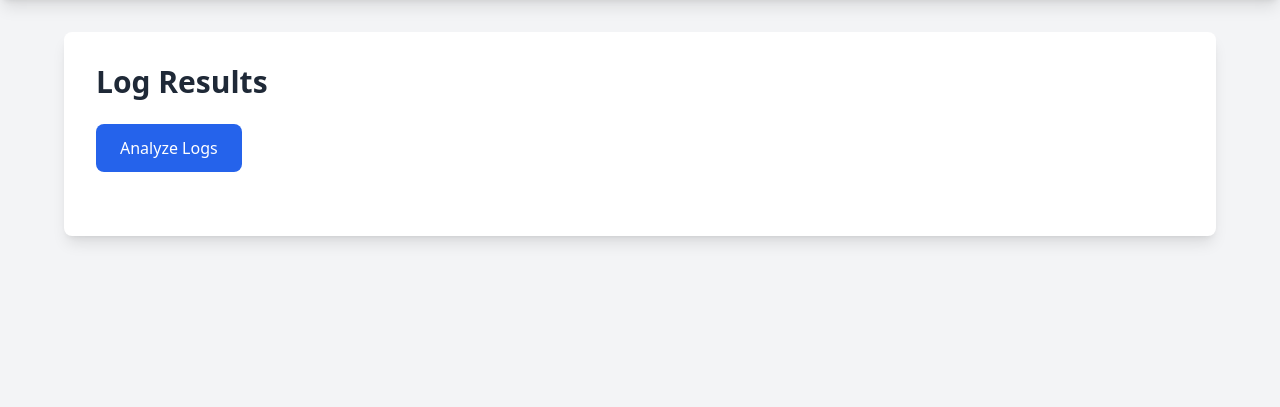
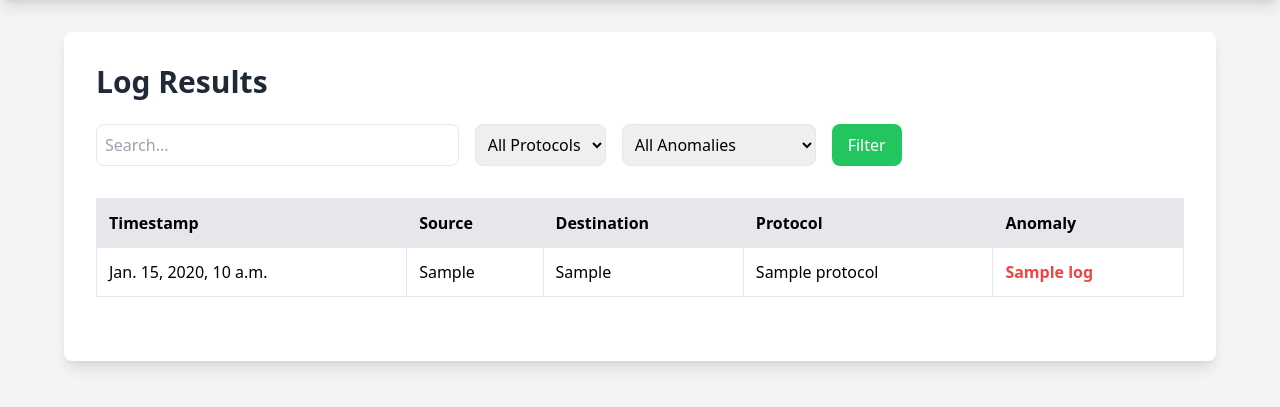
Before and after one commit to laxmanhem/P.N.M.S, a Django app: template templates/monitor/log_analysis.html in a window 1280 px wide. Shown: the part 84-491 px from the top of the page. Run offline with Django 5.2, Linux system fonts and the light colour scheme; the template is opened without the code that fills it: most values are stand-ins (such as "Sample title", 1, 10 or a date in 2020); data that the repository does not hold is empty; some libraries are stand-ins or nearby versions.

Commit message:
feat: all logs and anomaly logs with detail filtering

```diff
--- a/monitor/sniffer.py
+++ b/monitor/sniffer.py
@@ -129,7 +129,7 @@ def packet_handler(packet):
                 bandwidth=matrices['bandwidth'],
                 uplink_bandwidth=matrices['uplink_bandwidth'],
                 downlink_bandwidth=matrices['downlink_bandwidth'],
-                anomaly_type='Normal'
+                anomaly_type='normal'
             )
 
         # print(
--- a/templates/monitor/log_analysis.html
+++ b/templates/monitor/log_analysis.html
@@ -26,47 +26,66 @@
         <section class="mb-8">
             <h2 class="text-3xl font-bold text-gray-800 mb-6">Log Results</h2>
 
-            <button id="fetch-log-button" class="bg-blue-600 text-white px-6 py-3 rounded-lg hover:bg-blue-700 transition duration-300 ease-in-out transform hover:scale-105">
-                Analyze Logs
-            </button>
+            <!-- Filter Form -->
+        <form method="GET" class="mb-4 flex space-x-4">
+    <!-- Search input field -->
+    <input
+        type="text"
+        name="search"
+        placeholder="Search..."
+        class="p-2 border rounded-lg w-1/3"
+        value="{{ request.GET.search }}">
 
-            <div id="log-analysis-results" class="mt-6 hidden bg-gray-50 p-6 rounded-lg shadow-md">
-                <h3 class="text-2xl font-semibold mb-4">Log Results</h3>
-                <pre id="log-results-text" class="text-gray-800 whitespace-pre-wrap">
+    <!-- Protocol select dropdown -->
+    <select name="protocol" class="p-2 border rounded-lg">
+        <option value="">All Protocols</option>
+        <option value="TCP" {% if request.GET.protocol == "TCP" %}selected{% endif %}>TCP</option>
+        <option value="UDP" {% if request.GET.protocol == "UDP" %}selected{% endif %}>UDP</option>
+        <option value="Other" {% if request.GET.protocol == "Other" %}selected{% endif %}>Others</option>
+    </select>
+
+        <!-- Anomaly select dropdown -->
+    <select name="anomaly" class="p-2 border rounded-lg">
+        <option value="">All Anomalies</option>
+        <option value="jitter_anomaly" {% if request.GET.anomaly == "jitter_anomaly" %}selected{% endif %}>Jitter</option>
+        <option value="latency_anomaly" {% if request.GET.anomaly == "latency_anomaly" %}selected{% endif %}>Latency</option>
+        <option value="downlink_bandwidth_anomaly" {% if request.GET.anomaly == "downlink_bandwidth_anomaly" %}selected{% endif %}>Downlink Bandwidth</option>
+        <option value="uplink_bandwidth_anomaly" {% if request.GET.anomaly == "uplink_bandwidth_anomaly" %}selected{% endif %}>Uplink Bandwidth</option>
+        <option value="normal" {% if request.GET.anomaly == "normal" %}selected{% endif %}>Normal</option>
+    </select>
+
+    <!-- Submit button -->
+    <button type="submit" class="bg-green-500 text-white px-4 py-2 rounded-lg hover:bg-green-600">Filter</button>
+</form>
+
+
+        <div class="overflow-x-auto">
+            <table class="w-full mt-4 border border-gray-300 rounded-lg">
+                <thead class="bg-gray-200">
+                    <tr>
+                        <th class="border p-3 text-left">Timestamp</th>
+                        <th class="border p-3 text-left">Source</th>
+                        <th class="border p-3 text-left">Destination</th>
+                        <th class="border p-3 text-left">Protocol</th>
+                        <th class="border p-3 text-left">Anomaly</th>
+                    </tr>
+                </thead>
+                <tbody>
                     {% for log in logs %}
-                    {{ log.timestamp }} - {{ log.message }} ({{ log.level }})
+                        <tr class="hover:bg-gray-100">
+                            <td class="border p-3">{{ log.timestamp }}</td>
+                            <td class="border p-3">{{ log.source_ip }}</td>
+                            <td class="border p-3">{{ log.destination_ip }}</td>
+                            <td class="border p-3">{{ log.protocol }}</td>
+                            <td class="border p-3 text-red-500 font-semibold">{{ log.anomaly_type }}</td>
+                        </tr>
                     {% endfor %}
-                </pre>
-            </div>
+                </tbody>
+            </table>
+        </div>
         </section>
 
     </main>
 
-    <script>
-        document.getElementById('fetch-log-button').addEventListener('click', function() {
-            fetch('/log-analysis/', {
-                method: 'GET',
-                headers: { 'X-Requested-With': 'XMLHttpRequest' }
-            })
-            .then(response => response.json())
-            .then(data => {
-                const logResultsText = document.getElementById('log-results-text');
-                const logAnalysisSection = document.getElementById('log-analysis-results');
-
-                if (data.logs) {
-                    let logText = '';
-                    data.logs.forEach(log => {
-                        logText += `${log.timestamp} - ${log.message} (${log.level})\n`;
-                    });
-                    logResultsText.textContent = logText;
-                    logAnalysisSection.classList.remove('hidden');
-                }
-            })
-            .catch(error => {
-                console.error('Error fetching logs:', error);
-            });
-        });
-    </script>
-
 </body>
 </html>
```
Also changed, not shown: monitor/views.py (+15 -14 lines), templates/monitor/logs.html (+4 -3 lines).
